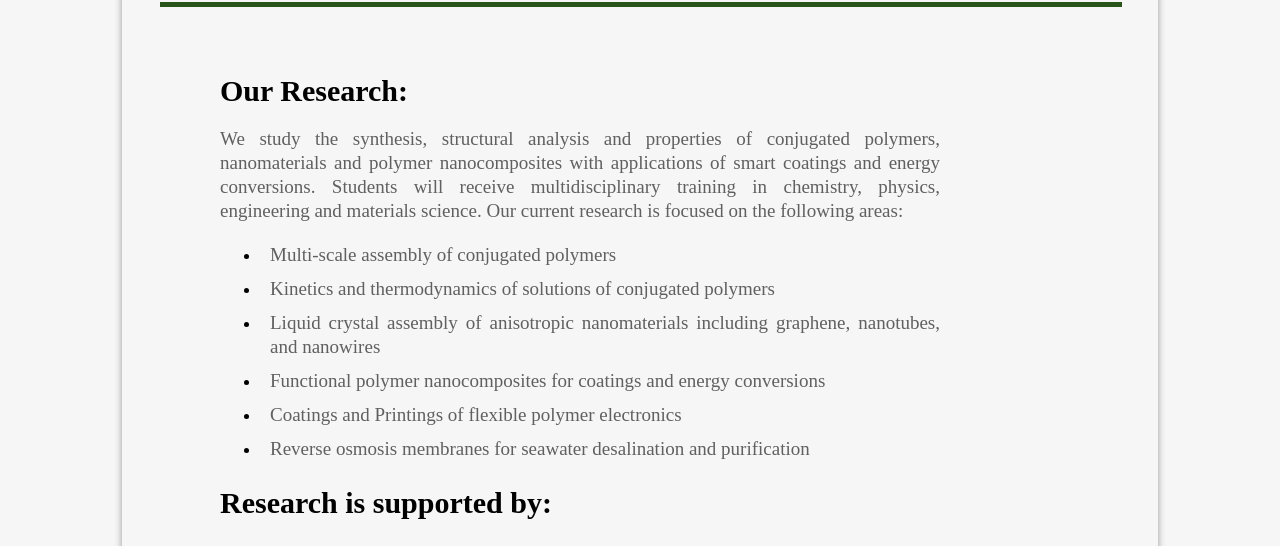
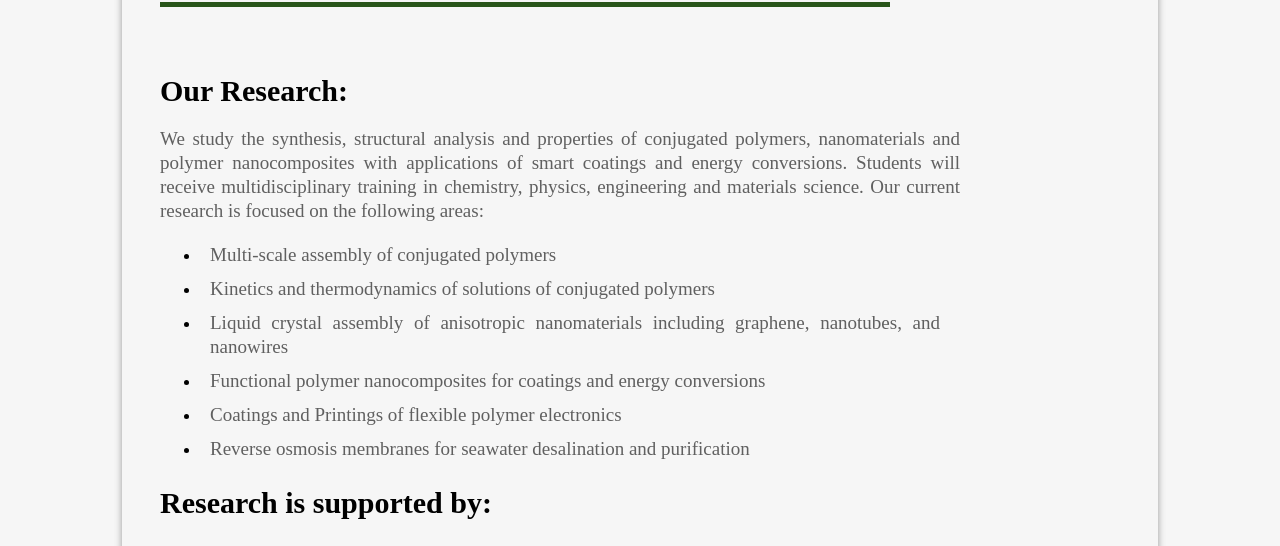
Before and after one commit to AGlassOfLemonade/ZhangWebsite, a plain HTML site: page index.html in a window 1280 px wide. Shown: the part 500-1046 px from the top of the page. Drawn offline with Linux system fonts and the light colour scheme.

Commit message:
index done

```diff
--- a/css/style.css
+++ b/css/style.css
@@ -223,7 +223,7 @@ a:link {text-decoration:none;color:#000}  /* unvisited link */
 	border-top: 5px solid #29551A;
 	padding: 1px;
 /*	height: 300px;
-*/	width: 960px;
+*/	width: 728px;
 
 	border-bottom: 5px solid #29551A;
 
@@ -478,23 +478,23 @@ a:link {text-decoration:none;color:#000}  /* unvisited link */
 	font-family: 'NixieOne';
 	font-weight: normal;
 	line-height: 24px;
-	margin: 0 20px 24px;
-    margin-left:10px;
-}
+	margin: 0 0px 24px;
+/*    margin-left:10px;
+*/}
 
 #contents h3{
    color: #000;
 	font-family: 'NixieOne';
 	font-weight: normal;
 	line-height: 24px;
-	margin: 0 40px 24px;
+	margin: 0 0px 24px;
 }
 #contents p {
 	color: #606060;
 	font-size: 19px;
 	line-height: 24px;
-	margin: -10px 20px;
-	padding: 0 20px 24px;
+	margin: -10px 0px;
+	padding: 0 0px 24px;
 }
 #contents p a {
 	color: #606060;
@@ -511,8 +511,8 @@ a:link {text-decoration:none;color:#000}  /* unvisited link */
 }
 
 #contents ul{
-    margin-left: 30px;
-}
+/*    margin-left: 30px;
+*/}
 
 #contents ul h4 {
    color: #000;
@@ -526,15 +526,15 @@ a:link {text-decoration:none;color:#000}  /* unvisited link */
 /*------------------------------- Home -------------------------------*/
 #home p {
     font-size: 19px;
-    padding-left:40px;
-    margin-right:160px;
+/*    padding-left:40px;
+*/    margin-right:160px;
     padding-bottom: 10px;
     text-align:justify;
 }
 
 #home ul {
-	margin-left: 60px;
-}
+/*	margin-left: 60px;
+*/}
 
 #home li p{
     font-size: 19px;
@@ -548,8 +548,8 @@ a:link {text-decoration:none;color:#000}  /* unvisited link */
     color: #000;
 	font-family: 'NixieOne';
 	line-height: 24px;
-	margin-left: 60px;
-    padding-bottom: 10px;
+/*	margin-left: 60px;
+*/    padding-bottom: 10px;
 }
 
 #home h3 {
@@ -558,8 +558,8 @@ a:link {text-decoration:none;color:#000}  /* unvisited link */
     color: #000;
 	font-family: 'NixieOne';
 	line-height: 24px;
-	margin-left: 60px;
-    padding-bottom: 10px;
+/*	margin-left: 60px;
+*/    padding-bottom: 10px;
 }
 
 #home .frame4 {
--- a/index.html
+++ b/index.html
@@ -76,18 +76,17 @@
 
          </div>
 
-         <div id="picbordertop">
-         </div>
 
 
          <div id="indexpic">
             <img src="images/home/baker center.png" alt="Img">
          </div>
 
-         <div id="picborderbottom">
-         </div>
+
 
             <div id="contents">
+
+
                 <div id="home">
 
                     <h2><strong>Our Research: </strong></h2>
```
